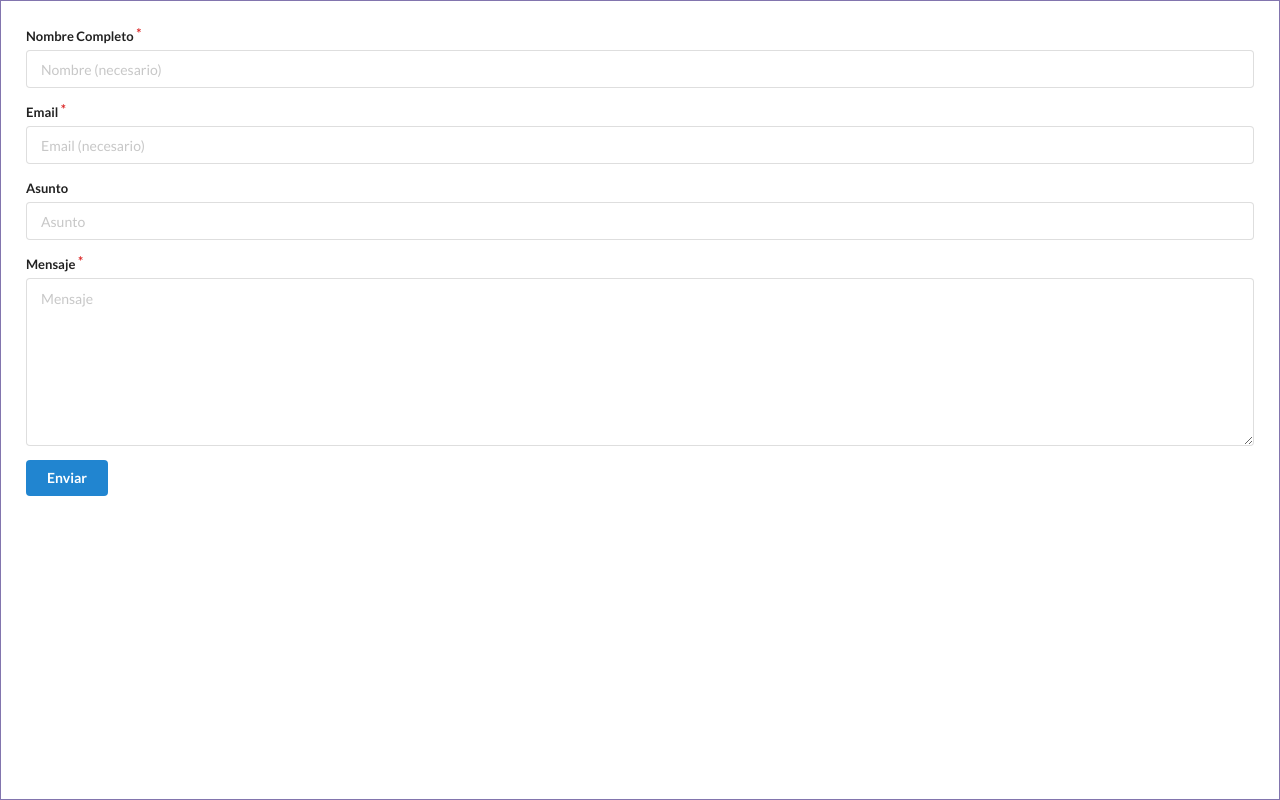
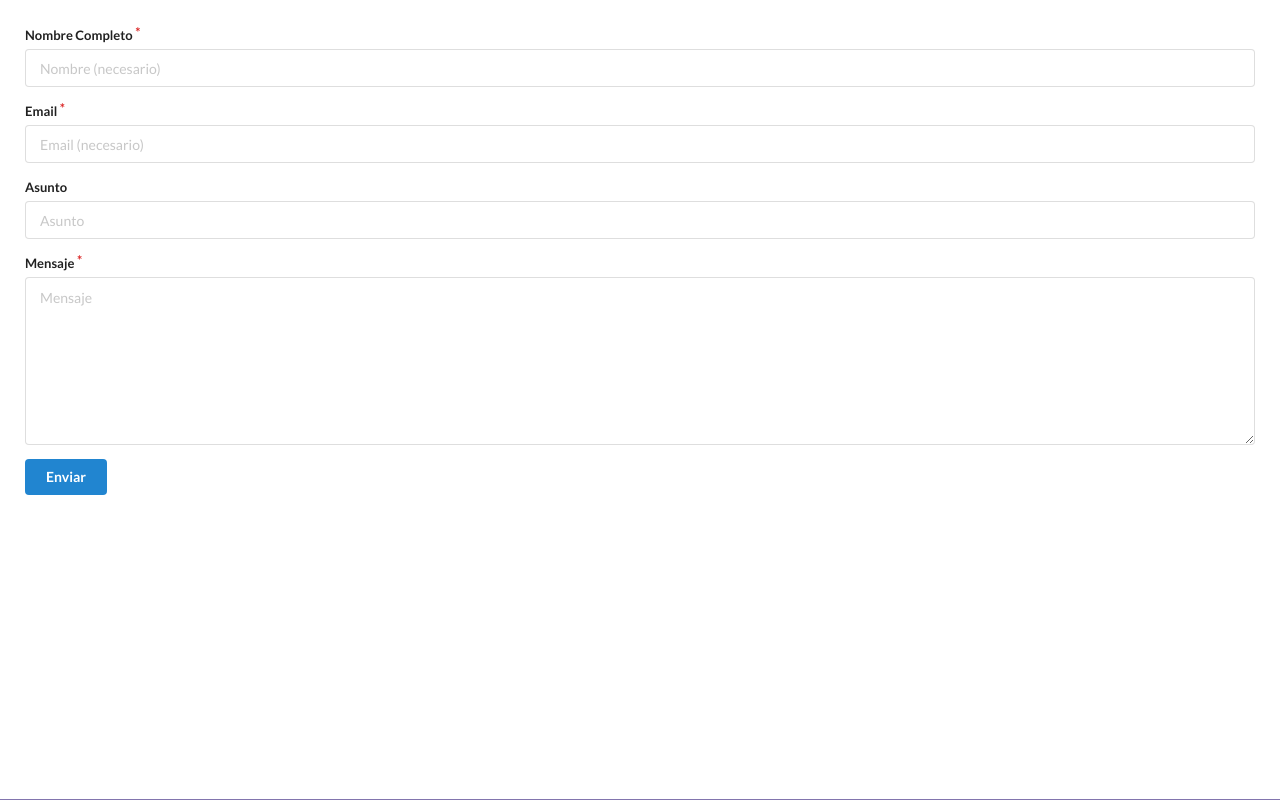
Before and after one commit to EnjambreBit/mailer-form, a website: page public/index.html in a window 1280 px wide. Drawn offline with nearby package versions, Linux system fonts and the light colour scheme.

Commit message:
Dejando solo border-bottom en form

```diff
--- a/public/sd-style.css
+++ b/public/sd-style.css
@@ -1,6 +1,6 @@
 body {
   background-color: rgba(255,255,255,0.85);
-  border: 1px solid #8275ae;
+  border-bottom: 1px solid #8275ae;
 }
 
 .ui.form {
```
